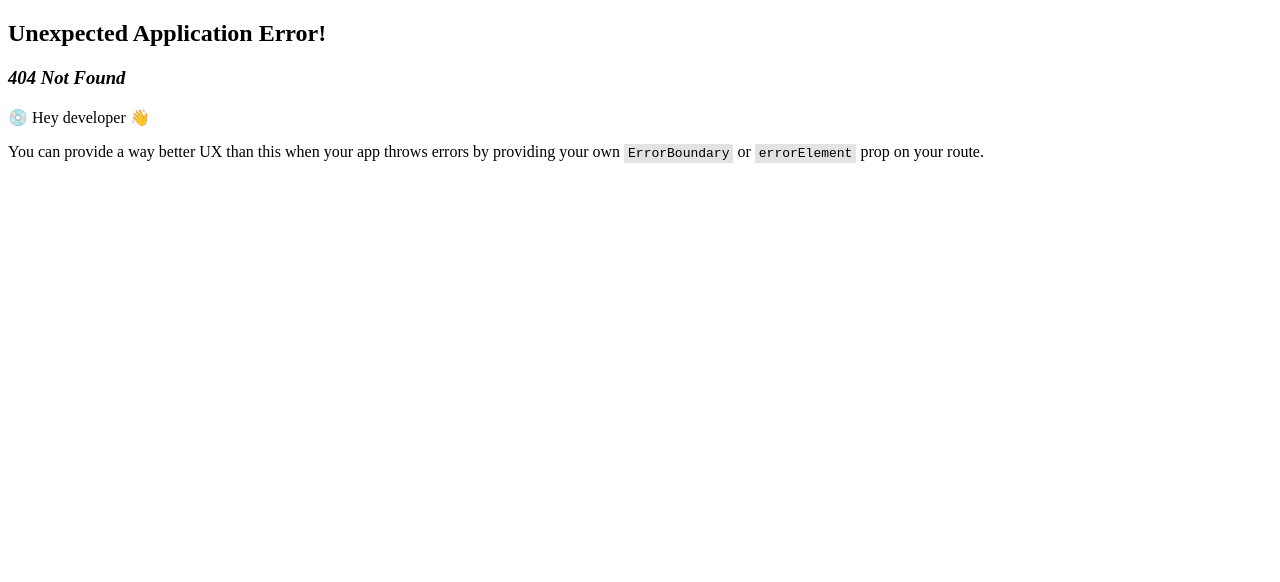
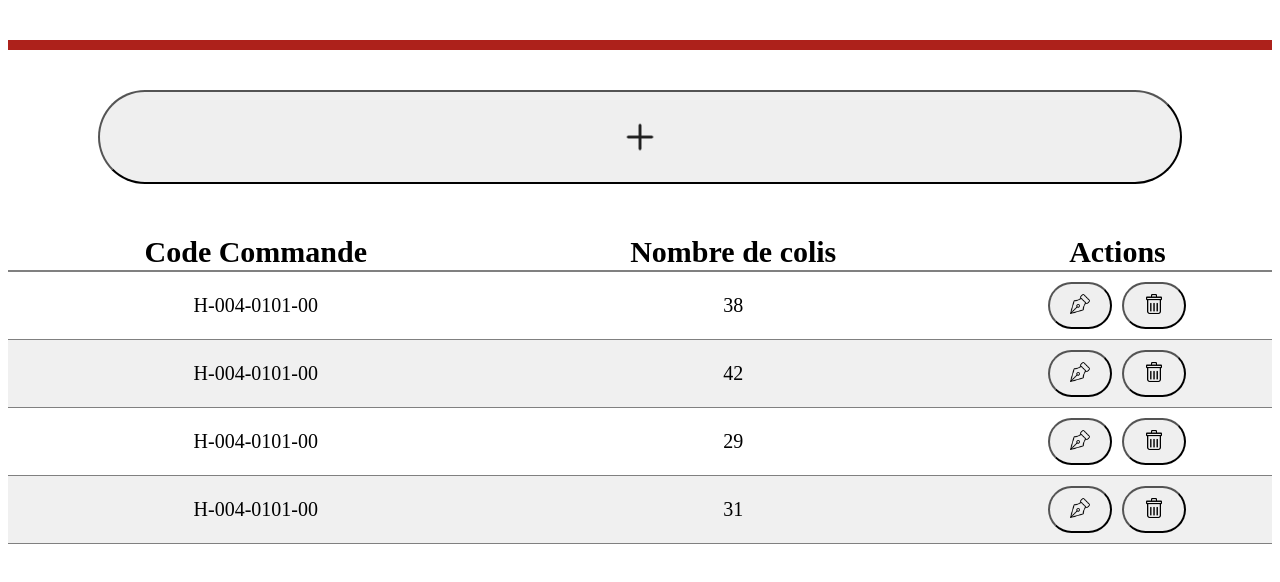
Before and after one commit to SupCrown/sae5, a React (Vite) app in the folder front_aramis/: page /gestion-commd in a window 1280 px wide. Before the commit this address had no page. Shown: the top 582 px of the page. Built offline with nearby package versions, Linux system fonts and the light colour scheme.

Commit message:
fin visuel commande

```diff
--- a/front_aramis/src/pages/SaisieStocks.jsx
+++ b/front_aramis/src/pages/CreerCommd.jsx
@@ -1,5 +1,9 @@
+import React, { useRef, useState } from "react";
+import { useNavigate } from "react-router-dom";
+import plusIcon from "../assets/saisie-stocks-plus.png";
 
-function SaisieStocks() {
+function CreerCommd() {
+
   const fileInputRef = useRef(null);
   const [fileName, setFileName] = useState("");
   const navigate = useNavigate();
@@ -25,17 +29,17 @@ function SaisieStocks() {
   };
 
   return (
-    <div className="p-4 flex flex-col items-center">
+    <div className="p-4 flex flex-col items-center mt-[100px]">
+
+
+      <label className="font-[800] text-[20px]">Ajouter un fichier CSV</label>
 
       {/* Bouton CSV */}
       <button
         onClick={handleClick}
-        className="flex flex-col items-center gap-2 px-[400px] py-[70px] mt-[40px] text-[20px] font-bold bg-blue-600 text-white rounded-[10px]"
+        className="flex flex-col items-center gap-2 px-[200px] py-[60px] mt-[40px] text-[20px] font-bold bg-blue-600 text-white rounded-[40px]  bg-[#CCB5A5]"
       >
-
-            <label>Ajouter un fichier CSV</label>
             <img src={plusIcon} alt="Plus Icon" className="w-[52px] h-[52px] m-[20px]" />
-
       </button>
 
       <input
@@ -49,13 +53,13 @@ function SaisieStocks() {
       {/* Bouton Créer / Modifier */}
       <button
         onClick={goToGestion}
-        className="flex flex-col items-center gap-2 px-[100px] py-[30px] mt-[40px] text-[20px] font-bold bg-blue-600 text-white rounded-[80px]"
+        className="flex flex-col items-center gap-2 px-[100px] py-[30px] mt-[40px] text-[20px] font-[800] bg-blue-600 text-white rounded-[80px]  bg-[#CCB5A5]"
       >
-        Créer / Modifier
+        Créer
       </button>
 
     </div>
   );
 }
 
-export default SaisieStocks;
+export default CreerCommd;
--- a/front_aramis/src/pages/CreerStocks.jsx
+++ /dev/null
@@ -1,62 +0,0 @@
-import { useNavigate } from "react-router-dom";
-
-function CreerStocks() {
-
-  return (
-    <div className="p-4 mt-[200px] flex flex-col items-center">
-
-      {/* conteneur commun centré */}
-      <div className="w-[800px] flex flex-col items-center">
-
-        {/* TABLEAU */}
-        <table className="text-center border-collapse ml-[45px]">
-          <thead>
-            <tr>
-              <th className="text-[30px] font-bold px-[60px] pb-[20px]">Zone</th>
-              <th className="text-[30px] font-bold px-[60px] pb-[20px]">Allée</th>
-              <th className="text-[30px] font-bold px-[60px] pb-[20px]">Emplacement</th>
-            </tr>
-          </thead>
-
-          <tbody>
-            <tr>
-              <td className="px-[40px]">
-                <input
-                  type="text"
-                  placeholder="..."
-                  className="w-[180px] px-[20px] py-[20px] border border-gray-300 rounded-[50px] bg-[#CCB5A5] text-center"
-                />
-              </td>
-
-              <td className="px-[40px]">
-                <input
-                  type="text"
-                  placeholder="..."
-                  className="w-[180px] px-[20px] py-[20px] border border-gray-300 rounded-[50px] bg-[#CCB5A5] text-center"
-                />
-              </td>
-
-              <td className="px-[40px]">
-                <input
-                  type="text"
-                  placeholder="..."
-                  className="w-[180px] px-[20px] py-[20px] border border-gray-300 rounded-[50px] bg-[#CCB5A5] text-center"
-                />
-              </td>
-            </tr>
-          </tbody>
-        </table>
-
-        {/* BOUTON */}
-        <button
-          className="px-[100px] py-[20px] mt-[40px] text-[20px] font-bold bg-[#CCB5A5] rounded-[50px]"
-        >
-          Créer
-        </button>
-
-      </div>
-    </div>
-  );
-}
-
-export default CreerStocks;
--- a/front_aramis/src/pages/GestionStocks.jsx
+++ b/front_aramis/src/pages/GestionCommd.jsx
@@ -9,10 +9,10 @@ function GestionStocks() {
 
   // ✅ rows en state pour pouvoir supprimer visuellement
   const [rows, setRows] = useState([
-    { zone: "H", allee: "08", emplacement: "023" },
-    { zone: "H", allee: "08", emplacement: "023" },
-    { zone: "H", allee: "08", emplacement: "023" },
-    { zone: "H", allee: "08", emplacement: "023" },
+    { CdeCmd: "H-004-0101-00", nbcolis: "38" },
+    { CdeCmd: "H-004-0101-00", nbcolis: "42" },
+    { CdeCmd: "H-004-0101-00", nbcolis: "29" },
+    { CdeCmd: "H-004-0101-00", nbcolis: "31" },
   ]);
 
   // ✅ popup confirmation
@@ -22,8 +22,8 @@ function GestionStocks() {
   // ✅ popup succès
   const [successOpen, setSuccessOpen] = useState(false);
 
-  const goToModif = () => navigate("/modif-stocks");
-  const goToCreer = () => navigate("/creer-stocks");
+  const goToModif = () => navigate("/modif-commd");
+  const goToCreer = () => navigate("/creer-commd");
 
   // Ouvre le popup confirmation
   const handleDelete = (idx) => {
@@ -65,9 +65,8 @@ function GestionStocks() {
         <table className="w-full border-collapse text-center">
           <thead>
             <tr className="border-b-2 border-black">
-              <th className="py-2 font-bold text-[30px]">Zone</th>
-              <th className="py-2 font-bold text-[30px]">Allée</th>
-              <th className="py-2 font-bold text-[30px]">Emplacement</th>
+              <th className="py-2 font-bold text-[30px]">Code Commande</th>
+              <th className="py-2 font-bold text-[30px]">Nombre de colis</th>
               <th className="py-2 font-bold text-[30px]">Actions</th>
             </tr>
           </thead>
@@ -78,9 +77,8 @@ function GestionStocks() {
 
               return (
                 <tr key={idx} className={`border-b border-black ${rowClass}`}>
-                  <td className="py-[10px] font-bold text-[20px]">{r.zone}</td>
-                  <td className="py-[10px] font-bold text-[20px]">{r.allee}</td>
-                  <td className="py-[10px] font-bold text-[20px]">{r.emplacement}</td>
+                  <td className="py-[10px] font-bold text-[20px]">{r.CdeCmd}</td>
+                  <td className="py-[10px] font-bold text-[20px]">{r.nbcolis}</td>
 
                   <td className="py-[10px] font-bold">
                     <button
@@ -111,7 +109,7 @@ function GestionStocks() {
           <div className="bg-white w-[650px] border-2 border-black">
             <div className="p-6">
               <p className="text-center text-[22px] font-bold">
-                Voulez-vous vraiment supprimer cette emplacement ?
+                Voulez-vous vraiment supprimer cette commande ?
               </p>
               <div className="border-b border-black mt-4" />
             </div>
@@ -140,7 +138,7 @@ function GestionStocks() {
       {successOpen && (
         <div className="fixed w-full flex justify-center">
           <div className="w-[650px] border-2 bg-white px-[30px] py-[20px] flex items-center justify-between rounded-[40px] bg-[#FFFFFF]">
-            <span className="font-bold">Emplacement supprimer avec succès !</span>
+            <span className="font-bold">Commande supprimer avec succès !</span>
             <div className="bg-[#3A0F24] text-[#ffffff] font-bold rounded-[30px] px-[30px] py-[20px]">
               ✓
             </div>
--- a/front_aramis/src/pages/ModifStocks.jsx
+++ b/front_aramis/src/pages/ModifCommd.jsx
@@ -6,15 +6,14 @@ function ModifStocks() {
     <div className="p-4 mt-[200px] flex flex-col items-center">
 
       {/* conteneur commun centré */}
-      <div className="w-[800px] flex flex-col items-center">
+      <div className="w-[900px] flex flex-col items-center">
 
         {/* TABLEAU */}
         <table className="text-center border-collapse ml-[45px]">
           <thead>
             <tr>
-              <th className="text-[30px] font-bold px-[60px] pb-[20px]">Zone</th>
-              <th className="text-[30px] font-bold px-[60px] pb-[20px]">Allée</th>
-              <th className="text-[30px] font-bold px-[60px] pb-[20px]">Emplacement</th>
+              <th className="text-[30px] font-bold px-[60px] pb-[20px]">Code commande</th>
+              <th className="text-[30px] font-bold px-[60px] pb-[20px]">Nombre de colis</th>
             </tr>
           </thead>
 
@@ -36,20 +35,13 @@ function ModifStocks() {
                 />
               </td>
 
-              <td className="px-[40px]">
-                <input
-                  type="text"
-                  placeholder="..."
-                  className="w-[180px] px-[20px] py-[20px] border border-gray-300 rounded-[50px] bg-[#CCB5A5] text-center"
-                />
-              </td>
             </tr>
           </tbody>
         </table>
 
         {/* BOUTON */}
         <button
-          className="px-[100px] py-[20px] mt-[40px] text-[20px] font-bold bg-[#CCB5A5] rounded-[50px]"
+          className="px-[100px] py-[20px] mt-[40px] text-[20px] font-[800] bg-[#CCB5A5] rounded-[50px]"
         >
           Modifier
         </button>
--- a/front_aramis/src/router.jsx
+++ b/front_aramis/src/router.jsx
@@ -1,19 +1,19 @@
 import { createBrowserRouter } from "react-router-dom";
 import App from "./App.jsx";
-import SaisieStocks from "./pages/SaisieStocks.jsx";
-import ModifStocks from "./pages/ModifStocks.jsx";
-import GestionStocks from "./pages/GestionStocks.jsx";
-import CreerStocks from "./pages/CreerStocks.jsx";
+import GestionCommd from "./pages/GestionCommd.jsx";
+import ModifCommd from "./pages/ModifCommd.jsx";
+import CreerCommd from "./pages/CreerCommd.jsx";
+
 
 const router = createBrowserRouter([
   {
     path: "/",
     element: <App />,
     children: [
-      { index: true, element: <SaisieStocks /> },
-      { path: "gestion-stocks", element: <GestionStocks /> },
-      { path: "modif-stocks", element: <ModifStocks /> },
-      { path: "creer-stocks", element: <CreerStocks /> },
+      { index: true, element: <GestionCommd /> },
+      { path: "gestion-commd", element: <GestionCommd /> },
+      { path: "modif-commd", element: <ModifCommd /> },
+      { path: "creer-commd", element: <CreerCommd /> },
     ],
   },
 ]);
```
Also changed, not shown: 1 other file (tests, documents, lock files or other folders).
